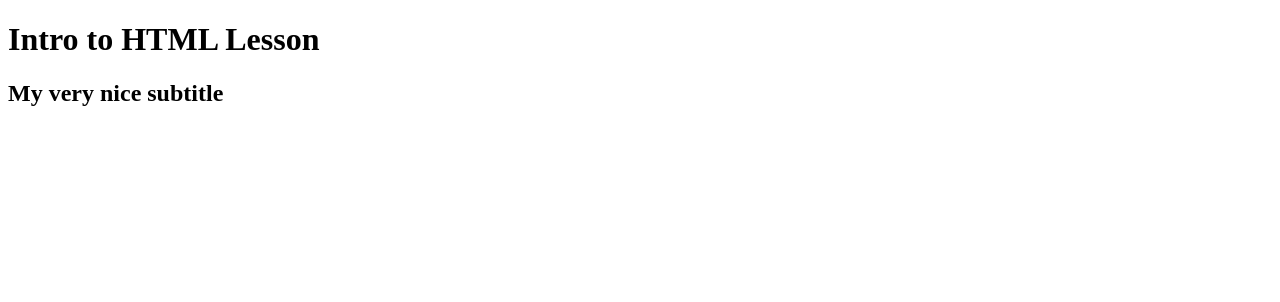
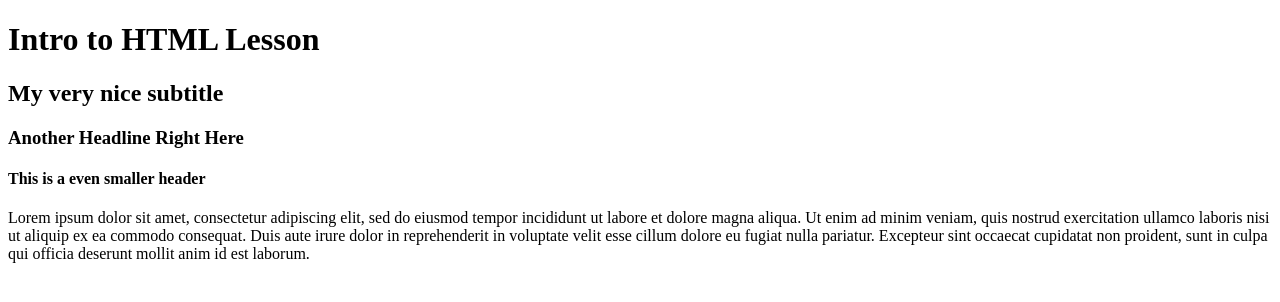
Before and after one commit to Binghamton-University-Design/arts-280d-starter-jkoopma1, a plain HTML site: page html Lesson.html in a window 1280 px wide. Drawn offline with Linux system fonts and the light colour scheme.

Commit message:
Lorem Ipsum

```diff
--- a/html Lesson.html
+++ b/html Lesson.html
@@ -13,6 +13,13 @@
 
   	<h1>Intro to HTML Lesson</h1>
   	<h2>My very nice subtitle</h2>
+  	<h3>Another Headline Right Here</h3>
+  	<h4>This is a even smaller header</h4>
+
+  	<p>
+  		Lorem ipsum dolor sit amet, consectetur adipiscing elit, sed do eiusmod tempor incididunt ut labore et dolore magna aliqua. Ut enim ad minim veniam, quis nostrud exercitation ullamco laboris nisi ut aliquip ex ea commodo consequat. Duis aute irure dolor in reprehenderit in voluptate velit esse cillum dolore eu fugiat nulla pariatur. Excepteur sint occaecat cupidatat non proident, sunt in culpa qui officia deserunt mollit anim id est laborum.
+    </p>
+
 
   </body>
 
```
